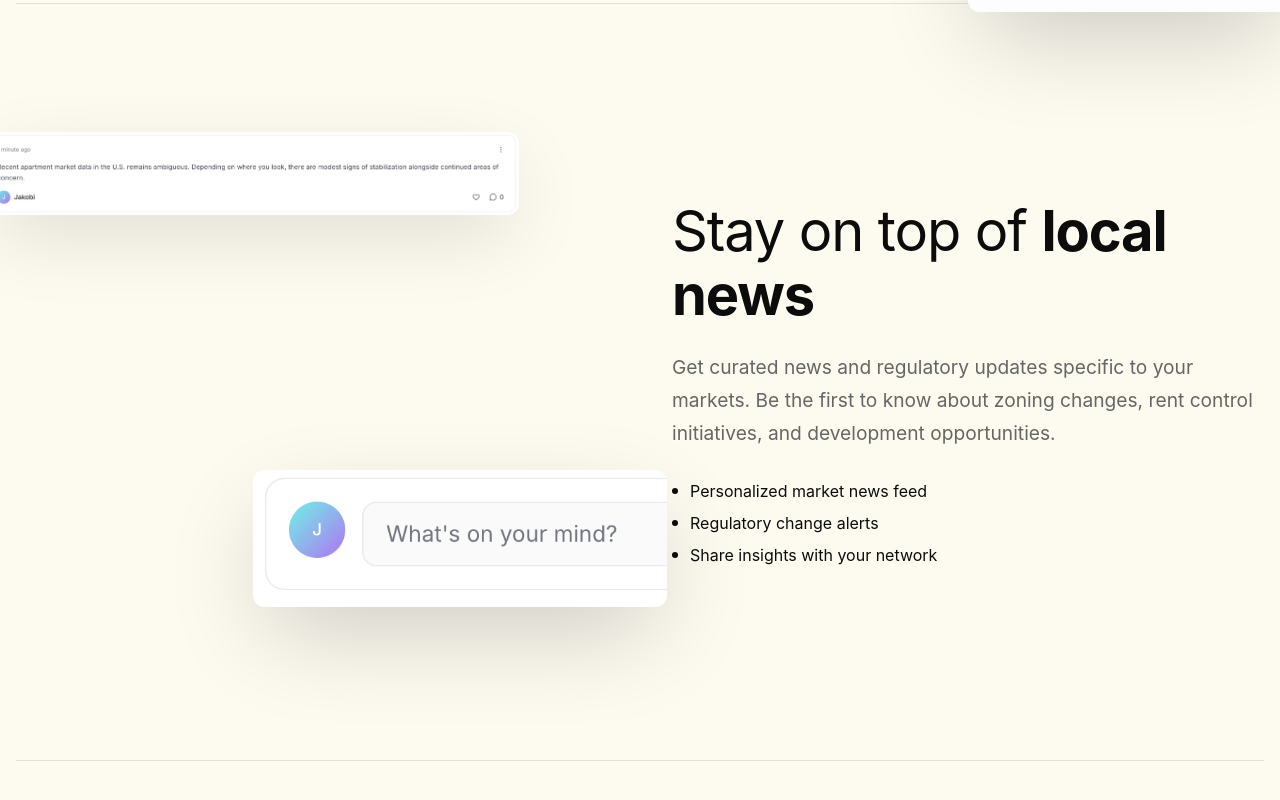
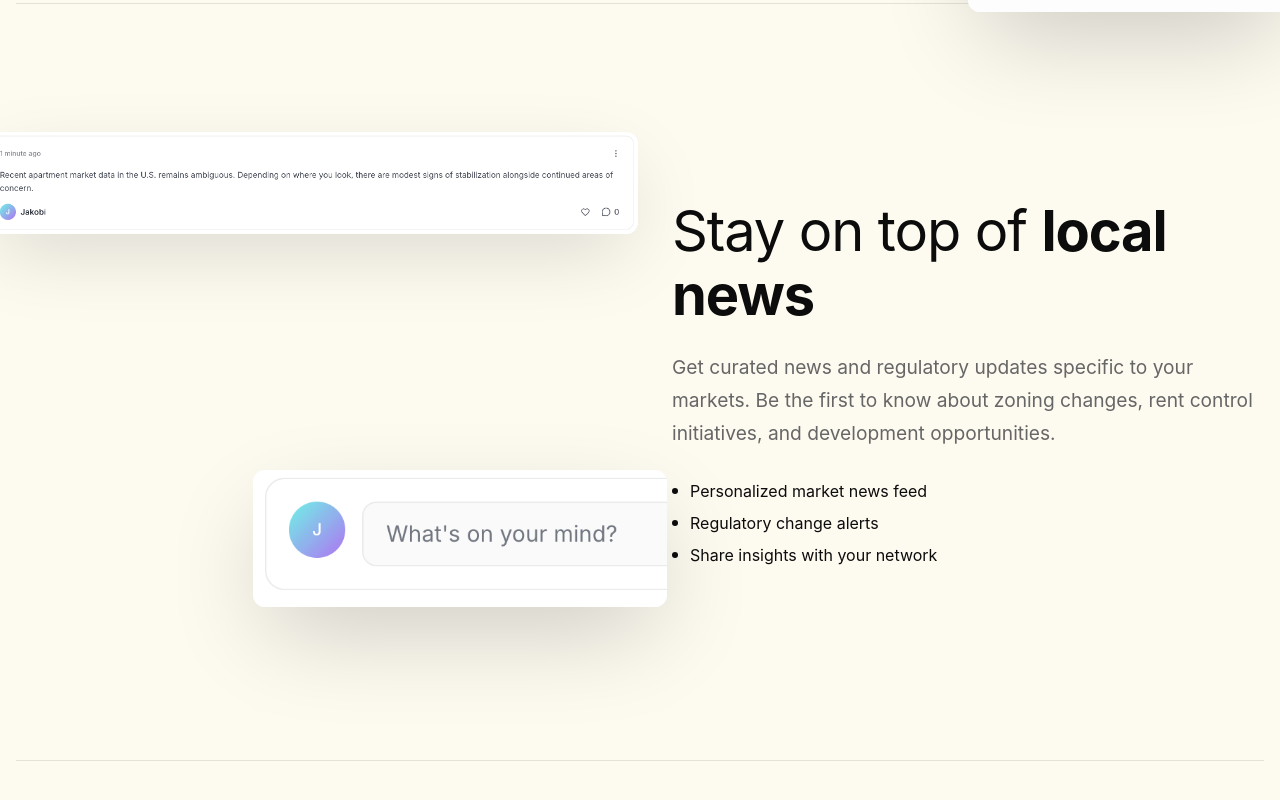
Before and after one commit to jahaskell53/landing-page-cre, a Next.js app: page /brokers in a window 1280 px wide. Shown: the part 1553-2353 px from the top of the page. Built offline with nearby package versions, Linux system fonts and the light colour scheme.

Commit message:
Make article card larger.

```diff
--- a/src/app/brokers/page.tsx
+++ b/src/app/brokers/page.tsx
@@ -344,7 +344,7 @@ export default function BrokersPage() {
                   position: 'absolute',
                   left: '-5%',
                   top: '0',
-                  width: '90%',
+                  width: '110%',
                   borderRadius: '12px',
                   overflow: 'hidden',
                   boxShadow: '0 25px 80px -12px rgba(0, 0, 0, 0.15)',
@@ -355,8 +355,8 @@ export default function BrokersPage() {
                 <Image
                   src="/mockups/cropped/post.png"
                   alt="News Article"
-                  width={700}
-                  height={500}
+                  width={900}
+                  height={643}
                   style={{ width: '100%', height: 'auto', display: 'block' }}
                 />
               </motion.div>
```
